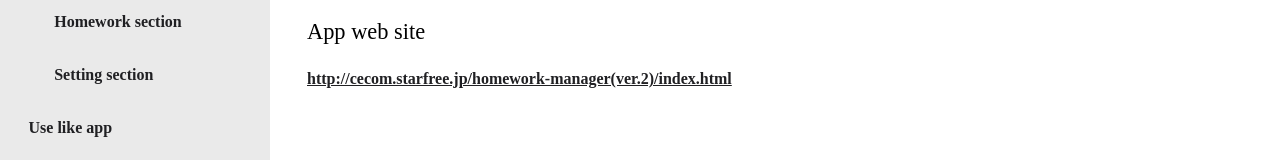
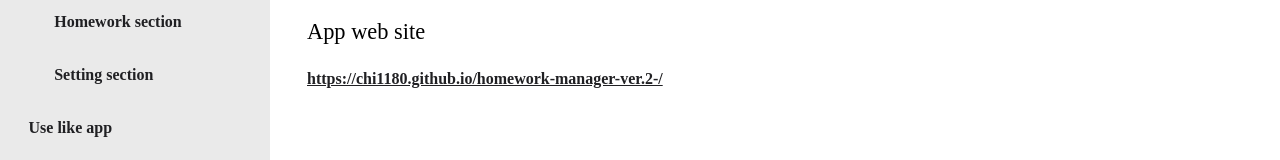
Before and after one commit to chi1180/homework-manager-ver.2-, a plain HTML site: page doc.html in a window 1280 px wide. Shown: the part 328-488 px from the top of the page. Drawn offline with Linux system fonts and the light colour scheme.

Commit message:
change link

```diff
--- a/doc.html
+++ b/doc.html
@@ -74,7 +74,7 @@
 
             <div class="sec">
                 <div class="title">App web site</div>
-                <p><a href="http://cecom.starfree.jp/homework-manager(ver.2)/index.html" target="_blank">http://cecom.starfree.jp/homework-manager(ver.2)/index.html</a></p>
+                <p><a href="https://chi1180.github.io/homework-manager-ver.2-/" target="_blank">https://chi1180.github.io/homework-manager-ver.2-/</a></p>
             </div>
         </section>
 
@@ -158,7 +158,7 @@
                 この webアプリをデスクトップアプリのようにして使用するには、上記のブラウザが必要です。
             </p>
             <p>
-                1. Google Chrome で課題管理アプリ（<a href="http://cecom.starfree.jp/homework-manager(ver.2)/index.html" target="_blank">Homework Manager</a>）を開く<br>
+                1. Google Chrome で課題管理アプリ（<a href="https://chi1180.github.io/homework-manager-ver.2-/" target="_blank">Homework Manager</a>）を開く<br>
                 <br>
                 2. 以下の画像のように、[保存と共有]、[ショートカットを作成] という順で選択し、クリックします。
             </p>
```
